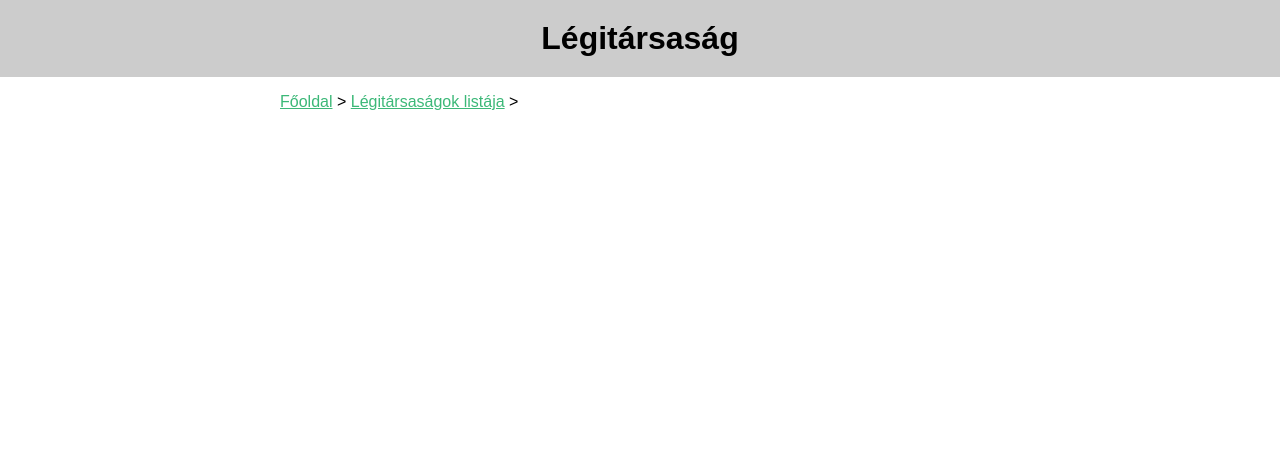
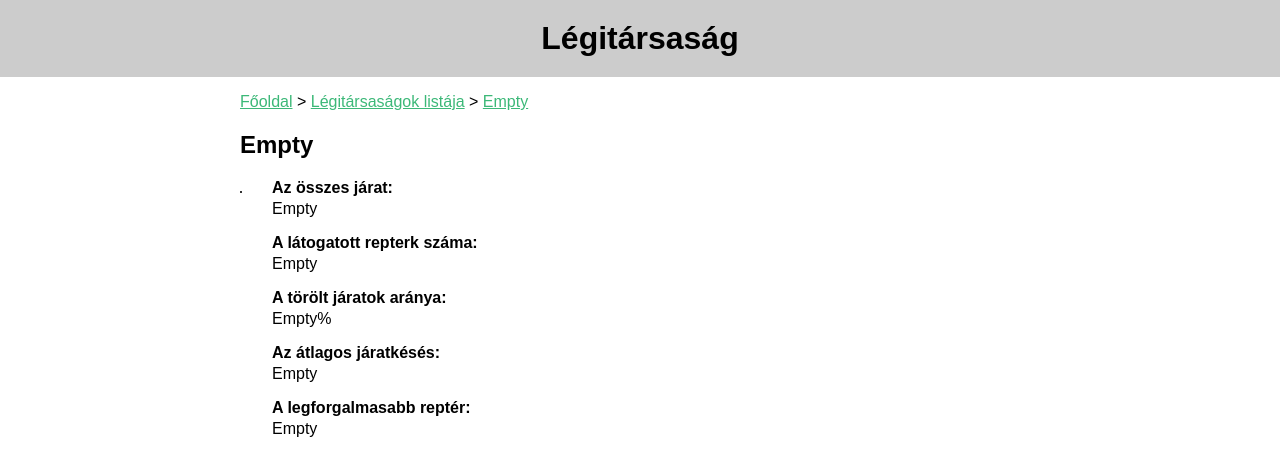
Before and after one commit to nandras88/Saturday_Project, a plain HTML site: page airline.html in a window 1280 px wide. Drawn offline with nearby package versions, Linux system fonts and the light colour scheme; no server answers.

Commit message:
Airlines page finished

```diff
--- a/airline.html
+++ b/airline.html
@@ -15,8 +15,28 @@
             <p>></p>
             <a href="airlines.html">Légitársaságok listája</a>
             <p>></p>
-            <a id="airlineName" href="#"></a>
+            <a id="airlineNameMenu" href="#"></a>
         </menu>
+        <div id="airlineName">
+            <h2>Endevour Airlines Inc.</h2>
+        </div>
+        <div id="datas">
+            <div id="imageHolder">
+                <img src="logo/9E.png" alt="" width="300">
+            </div>
+            <div id="airlineDatas">
+                <p>Az összes járat:</p>
+                <p id="flights">flights</p>
+                <p>A látogatott repterk száma:</p>
+                <p id="airNum">airNum</p>
+                <p>A törölt járatok aránya:</p>
+                <p id="delAvg"></p>
+                <p>Az átlagos járatkésés:</p>
+                <p id="minAvg"></p>
+                <p>A legforgalmasabb reptér:</p>
+                <p id="topPort"></p>
+            </div>
+        </div>
     </main>
     <script src="https://code.jquery.com/jquery-3.5.1.min.js" integrity="sha256-9/aliU8dGd2tb6OSsuzixeV4y/faTqgFtohetphbbj0=" crossorigin="anonymous"></script>
     <script src="js/airline.js"></script>
--- a/css/airline.css
+++ b/css/airline.css
@@ -16,6 +16,10 @@ main {
     margin: 0 auto;
 }
 
+menu {
+    padding-left: 0px;
+}
+
 menu p {
     display: inline;
 }
@@ -23,3 +27,28 @@ menu p {
 menu a {
     color: #3cb878;
 }
+
+#datas {
+    display: flex;
+    flex-direction: row;
+}
+
+#imageHolder img {
+    border: 1px solid #333;
+}
+
+#airlineDatas {
+    display: flex;
+    flex-direction: column;
+    margin-left: 30px;
+}
+
+#airlineDatas p:nth-child(odd) {
+    font-weight: bold;
+    margin-bottom: 3px;
+    margin-top: 0px;
+}
+
+#airlineDatas p:nth-child(even) {
+    margin-top: 0px;
+}
--- a/js/airline.js
+++ b/js/airline.js
@@ -1,4 +1,12 @@
 $(document).ready(function(){
+    $airlineNameMenu = $('#airlineNameMenu');
+    $airlineName = $("#airlineName h2");
+    $flights = $("#flights");
+    $airNum = $("#airNum");
+    $delAvg = $("#delAvg");
+    $minAvg = $("#minAvg");
+    $topPort = $("#topPort");
+    $logo = $("#imageHolder img");
 
     function getUrlVars() {
         var vars = {};
@@ -18,30 +26,23 @@ $(document).ready(function(){
 
 
     var code = getUrlParam('code','Empty');
+    var name = getUrlParam('name','Empty').replace(/%20/gi,' ');
+    var flights = getUrlParam('flights','Empty');
+    var airNum = getUrlParam('airNum','Empty');
+    var delAvg = getUrlParam('delAvg','Empty');
+    var minAvg = getUrlParam('minAvg','Empty');
+    var topPort = getUrlParam('topPort','Empty');
 
-    var xmlhttp = new XMLHttpRequest();
-    xmlhttp.onreadystatechange = function() {
-      if (this.readyState == 4 && this.status == 200) {
-        var myArr = JSON.parse(this.responseText);
-        listDatas = "";
-        for( var i = 0; i < myArr.length; i++ ){
-            if( myArr[i].code == code )
-            {
-                console.log(myArr[i].code);
-                console.log(myArr[i].name);
-                console.log(myArr[i].flights);
-                console.log(myArr[i].airNum);
-                console.log(myArr[i].delAvg);
-                console.log(myArr[i].minAvg);
-                console.log(myArr[i].topPort);
 
-            }
-            // listDatas += "<a href=\"airline.html?code=" + myArr[i].code  + "\"><li>" + myArr[i].name + "</li></a>";
-        };
-        //$listItems.html(listDatas);
-      }
-    };
-    xmlhttp.open("GET", "https://api.jsonbin.io/b/5ec7d44718c8475bf16e4782", true);
-    xmlhttp.send();
+    $airlineNameMenu.text(name);
+    $airlineName.text(name);
+    $flights.text(flights);
+    $airNum.text(airNum);
+    $delAvg.text(delAvg+"%");
+    $minAvg.text(minAvg);
+    $topPort.text(topPort);
+    $logo.attr("src","logo/"+code+".png");
+
+
 
 });
```
Also changed, not shown: js/airlines.js (+19 -3 lines).
